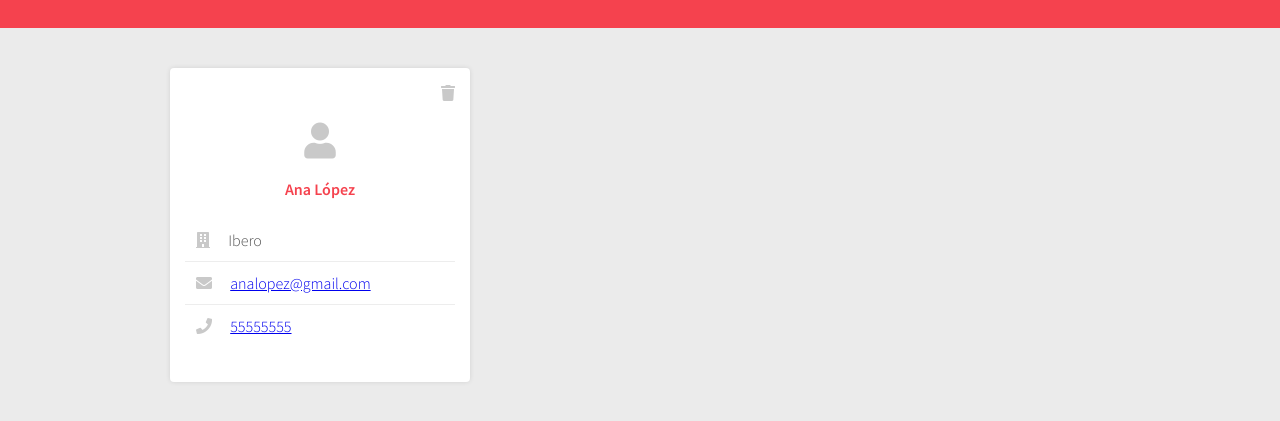
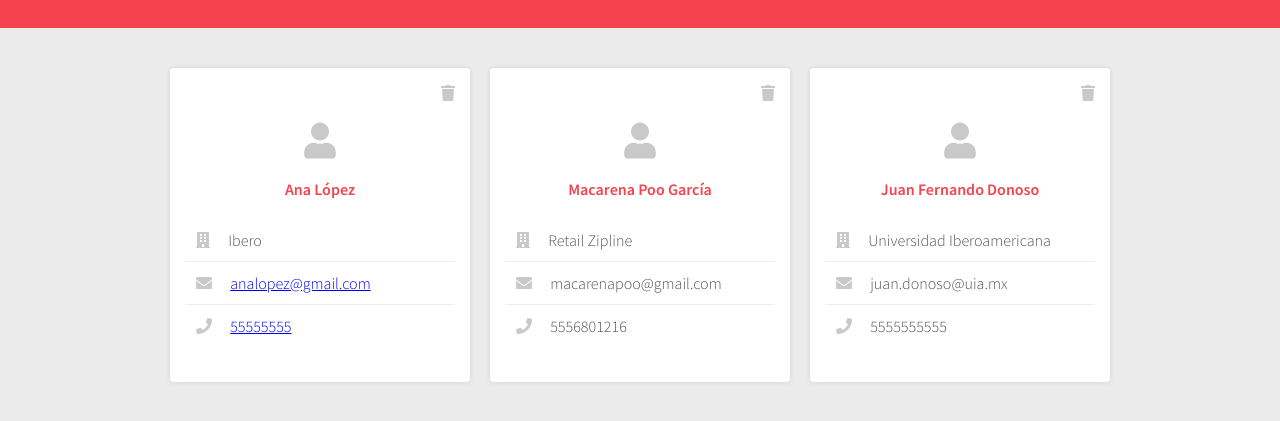
Before and after one commit to niicooleek/Agenda, a plain HTML site: page index.html in a window 1280 px wide. Shown: the part 75-496 px from the top of the page. Drawn offline with Linux system fonts and the light colour scheme.

Commit message:
Mostré los contactos del arreglo

```diff
--- a/index.html
+++ b/index.html
@@ -65,7 +65,7 @@
             <ul class="errores" id="errores"></ul>
           </div>
           <div class="modal-footer">
-            <button  onclick="añadirArreglo()" class="button">Agregar Contacto</button>
+            <button  onclick="añadirContacto()" class="button">Agregar Contacto</button>
           </div>
         </div>
       </div>
--- a/script.js
+++ b/script.js
@@ -23,4 +23,36 @@ function añadirArreglo(){
 
 }
 
-//function añadir
+function añadirContacto(contacto){
+  var lista = document.getElementById("contactos");
+    lista.insertAdjacentHTML('beforeend',
+    `<li class="contacto">
+    <div class="actions">
+      <a><i  class="fa fa-trash"></i></a>
+    </div>
+    <i class="userIcon fa fa-user"></i>
+    <h4 class="nombre">` + contacto.nombre + `</h4>
+    <div class="datos">
+      <div class="dato">
+        <i class="fa fa-building"></i>
+        <span>` + contacto.empresa + `</span>
+      </div>
+      <div class="dato">
+        <i class="fa fa-envelope"></i>
+        <a>` + contacto.email + `</a>
+      </div>
+      <div class="dato">
+        <i class="fa fa-phone"></i>
+        <a>` + contacto.telefono + `</a>
+      </div>
+    </div>
+  </li>`
+    );
+
+}
+
+function imprimirContactos(){
+  contactos.forEach(añadirContacto);
+}
+
+imprimirContactos();
```
